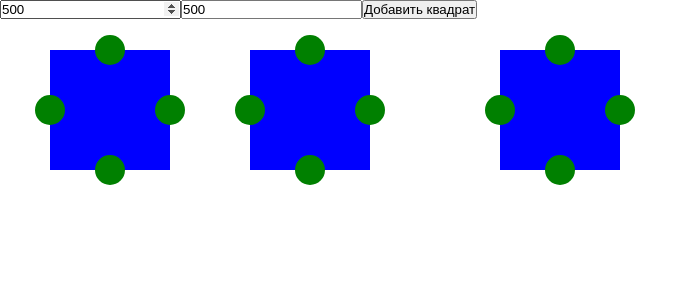
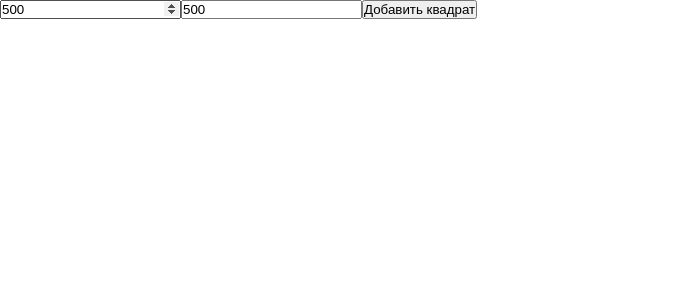
Before and after one commit to Glebkiselev11/Vue-tz, a Vue app: page / in a window 1280 px wide. Shown: the top 300 px of the page, without its empty margins (0-698 px from the left). Built offline with nearby package versions, Linux system fonts and the light colour scheme.

Commit message:
сделали бонусную часть тз

```diff
--- a/src/App.vue
+++ b/src/App.vue
@@ -5,13 +5,14 @@
     />
 
     <Block
-      v-for="(block, i) of blocks"
-      :key="i + 'i'"
+      v-for="block in blocks"
+      :key="block.id"
       :defaultX="block.defaultX"
       :defaultY="block.defaultY"
       :id="block.id"
       @select="select"
       @movingBlock="movingBlock"
+      @removeBlock="removeBlock"
     />
 
 
@@ -21,7 +22,7 @@
       xmlns="http://www.w3.org/2000/svg"
     >
       <line
-        v-for="(line, i) of connectionLines"
+        v-for="(line, i) in connectionLines"
         :key="i + 'ii'"
         :x1="line.first.coordinates.x"
         :y1="line.first.coordinates.y"
@@ -45,24 +46,8 @@ export default {
   },
 
   data: () => ({
-    blocks: [
-      {
-        id: 1,
-        defaultX: 50,
-        defaultY: 50,
-      },
-      {
-        id: 2,
-        defaultX: 250,
-        defaultY: 50,
-      },
-      {
-        id: 3,
-        defaultX: 500,
-        defaultY: 50,
-      }
-    ],
-
+    blocks: [],
+    i: 0,
     connectionLines: [], // Связи между блоками
     connection: [], // Собираем все нажатые узлы
   }),
@@ -70,28 +55,35 @@ export default {
   methods: {
     addBlock({defaultX, defaultY}) {
       this.blocks.push({
-        id: this.blocks[this.blocks.length - 1].id + 1,
+        id: this.i,
         defaultX,
         defaultY,
       })
+
+      this.i++;
+    },
+
+    removeBlock(id) {
+      this.blocks = this.blocks.filter(block => block.id !== id);
+
+      // Удаляем линии
+      this.connectionLines = this.connectionLines.filter(line => {
+        return line.first.blockId !== id && line.second.blockId !== id
+      });
     },
 
     // Записывает, что выбрана точка
     select(params) {
+      if (this.connection.length > 0 && (this.connection[0].blockId === params.blockId)) {
+        this.connection = []
+      }
+
       this.connection.push(params);
 
       // Если выбрано 2 точки
-      if (this.connection.length >= 2) {
-
-        // Если выбрано 2 разных квадрата, то соответсвтенно создаем линию
-        if (this.connection[0].blockId !== this.connection[1].blockId) {
-          this.createConnectionLines(this.connection[0], this.connection[1]);
-        }
-
-        // В конце всего евент лупа очищаем массив выбранных точек
-        setTimeout(() => {
-          this.connection = [];
-        }, 0);
+      if (this.connection.length === 2) {
+        this.createConnectionLines(this.connection[0], this.connection[1]);
+        this.connection = [];
       }
     },
 
@@ -111,13 +103,13 @@ export default {
 
       this.connectionLines.forEach(line => {
         if (line.first.blockId === ctx.blockId) {
-          const {y, x} = this.calculateCorrectCoordinatesForCircles(line.first.circleNumber, ctx)
+          const {x, y} = this.calculateCorrectCoordinatesForCircles(line.first, ctx)
           line.first.coordinates.x = x;
           line.first.coordinates.y = y;
         }
 
         if (line.second.blockId === ctx.blockId) {
-          const {y, x} = this.calculateCorrectCoordinatesForCircles(line.second.circleNumber, ctx)
+          const {x, y} = this.calculateCorrectCoordinatesForCircles(line.second, ctx)
           line.second.coordinates.x = x;
           line.second.coordinates.y = y;
         }
@@ -125,27 +117,19 @@ export default {
     },
 
     // Высчитывает правильный координаты для точек, исходя из конкретной
-    calculateCorrectCoordinatesForCircles(circleNumber, ctx) {
-      let y = ctx.y;
-      let x = ctx.x;
+    calculateCorrectCoordinatesForCircles(circle, ctx) {
+      const newItem = ctx.circles.filter(item => {
+        return item.direction === circle.direction
+      });
 
-      switch (circleNumber) {
-        case 1:
-          y = ctx.y - 60;
-          break;
-        case 2:
-          x = ctx.x + 60;
-          break;
-        case 3:
-          y = ctx.y + 60;
-          break;
-        case 4:
-          x = ctx.x - 60;
-          break;
-      }
+      let x = newItem[0].coordinates.x;
+      let y = newItem[0].coordinates.y;
 
-      return {y, x};
-    }
+
+      return {x, y};
+    },
+
+
   }
 }
 </script>
--- a/src/components/Block.vue
+++ b/src/components/Block.vue
@@ -2,36 +2,40 @@
   <div
     @mousedown="mousedown"
     @mouseup="mouseup"
-
+    @dblclick="removeBlock"
     class="block-wrap"
     ref="block"
   >
 
     <span
-      @click="selectCircle(1)"
+      @click="selectCircle"
       class="circle-1 circle"
       ref="circle1"
+      direction="1"
     >
     </span>
 
     <span
+      @click="selectCircle"
       class="circle-2 circle"
-      @click="selectCircle(2)"
       ref="circle2"
+      direction="2"
     >
     </span>
 
     <span
+      @click="selectCircle"
       class="circle-3 circle"
-      @click="selectCircle(3)"
       ref="circle3"
+      direction="3"
     >
     </span>
 
     <span
+      @click="selectCircle"
       class="circle-4 circle"
-      @click="selectCircle(4)"
       ref="circle4"
+      direction="4"
     >
     </span>
   </div>
@@ -79,31 +83,57 @@ export default {
       this.$refs.block.style.boxShadow = null;
     },
 
-    moving({x, y}) {
-      this.$refs.block.style.left = `${x - 60}px`;
-      this.$refs.block.style.top = `${y - 60}px`;
+    moving({ x, y }) {
+      const {width, height} = this.$refs.block.getBoundingClientRect();
+
+      this.$refs.block.style.left = `${x - width / 2}px`;
+      this.$refs.block.style.top = `${y - height / 2}px`;
+
+      const circles = [this.$refs.circle1, this.$refs.circle2, this.$refs.circle3, this.$refs.circle4];
+
+      // Мапаем модели узлов
+      const mappedCircles = circles.map(circle => {
+        return this.mapToCircleModel(circle);
+      })
 
       // Нужно чтобы линии тоже могли дивигаться за блоком
       this.$emit('movingBlock', {
         x,
         y,
-        blockId: this.id
+        size: {
+          width,
+          height,
+        },
+        blockId: this.id,
+        circles: mappedCircles,
       });
     },
 
-    selectCircle(circleNumber) {
-      const {x, y} = this.$refs[`circle${circleNumber}`].getBoundingClientRect()
+    // Выбираем узел
+    selectCircle(ctx) {
+      const circle = ctx.target;
+      this.$emit('select', this.mapToCircleModel(circle));
+    },
 
-      this.$emit('select',
-        {
-          circleNumber,
-          blockId: this.id,
-          coordinates: {
-            x: x + 15, // + 15 чтобы высчитывало координаты из середины круга
-            y: y + 15,
-          }
+    // Мапаем узлы
+    mapToCircleModel(circle) {
+      const {x, y, width, height} = circle.getBoundingClientRect();
+      return {
+        direction: circle.getAttribute('direction'),
+        blockId: this.id,
+        coordinates: {
+          x: x + width / 2,
+          y: y + height / 2,
+        },
+        size: {
+          width,
+          height,
         }
-      );
+      }
+    },
+
+    removeBlock() {
+      this.$emit('removeBlock', this.id)
     }
   }
 }
--- a/src/components/ControllPanel.vue
+++ b/src/components/ControllPanel.vue
@@ -15,7 +15,6 @@ export default {
   }),
   methods: {
     addBlock() {
-
       this.$emit('addBlock', {
         defaultX: this.defaultX,
         defaultY: this.defaultY,
```
